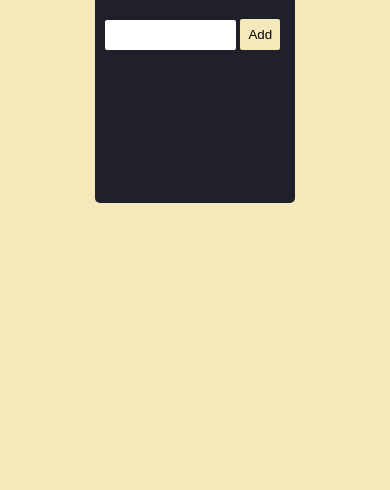
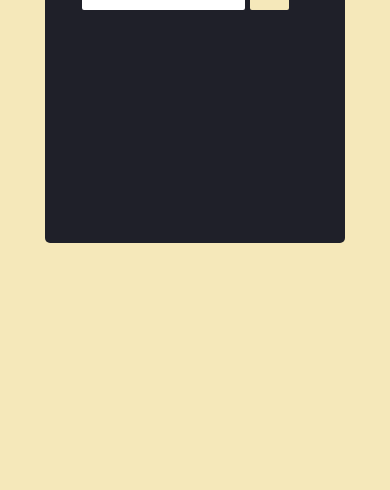
Before and after one commit to 2023ITAdharanish7/Todo-List, a plain HTML site: page index.html in a window 390 px wide. Shown: the part 354-844 px from the top of the page. Drawn offline with Linux system fonts and the light colour scheme.

Commit message:
style.css

```diff
--- a/style.css
+++ b/style.css
@@ -52,7 +52,8 @@ outline: none;
 }
 @media(max-width:480px){
     .wrapper{
-        width: 200px;
+      width: 300px;
+        height: 350px;
     }
     .section{
         padding: 10px;
```
